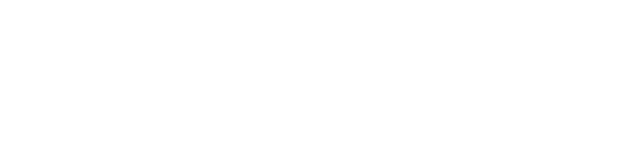
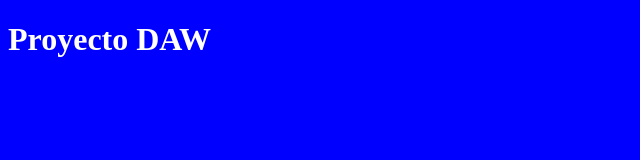
Before and after one commit to rbnsh/curso-git, a plain HTML site: page index.html in a window 1280 px wide. Shown: the whole page, without its empty margins (0-640 px from the left). Drawn offline with Linux system fonts and the light colour scheme.

Commit message:
Párrafo y fondo de la web

```diff
--- /dev/null
+++ b/css/estilos.css
@@ -0,0 +1,4 @@
+body{
+    background-color: blue;
+    color: white;
+}
--- a/index.html
+++ b/index.html
@@ -4,8 +4,9 @@
     <meta charset="UTF-8">
     <meta name="viewport" content="width=device-width, initial-scale=1.0">
     <title>Document</title>
+    <link rel="stylesheet" href="css/estilos.css" type="text/css">
 </head>
 <body>
-
+    <h1>Proyecto DAW</h1>
 </body>
 </html>
```
Also changed, not shown: js/javascript.js (added).
